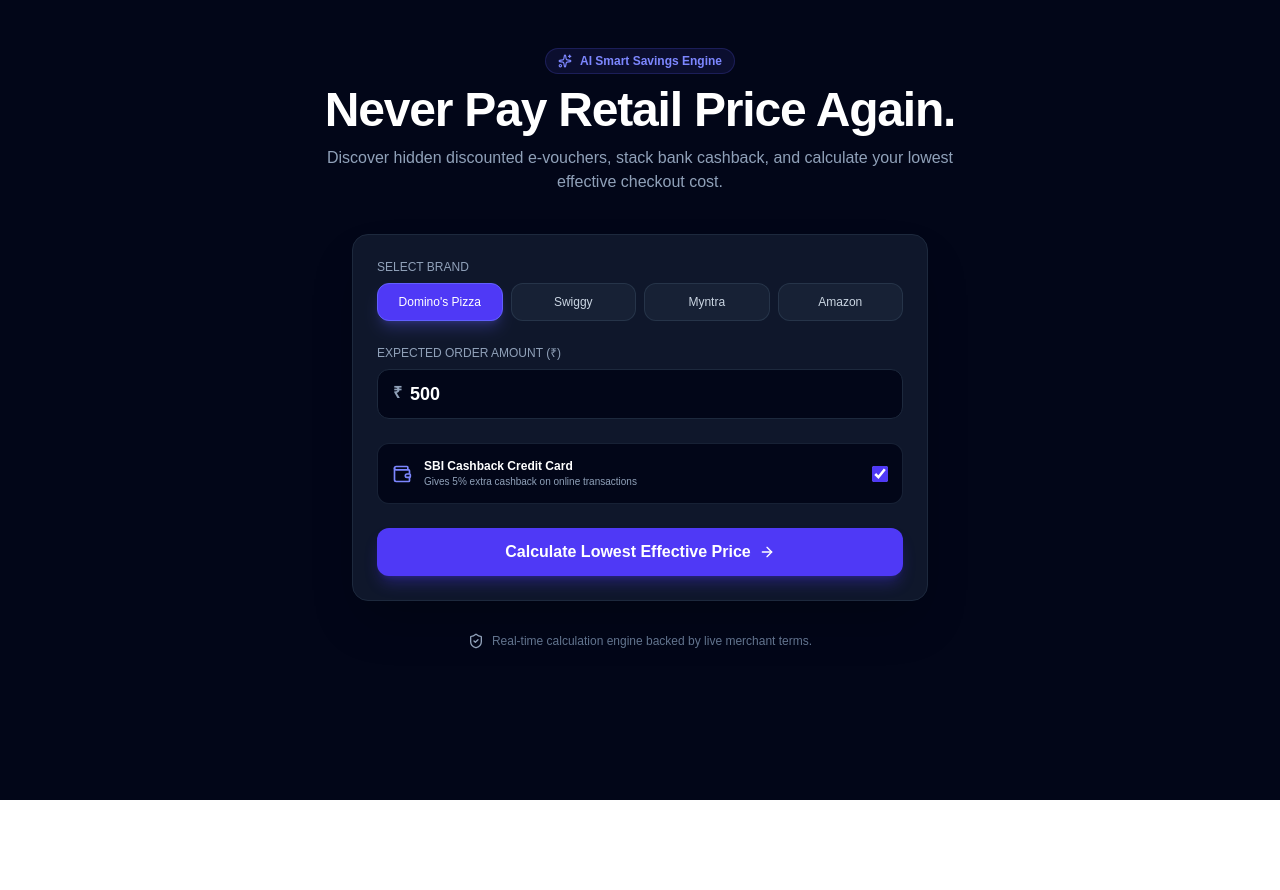
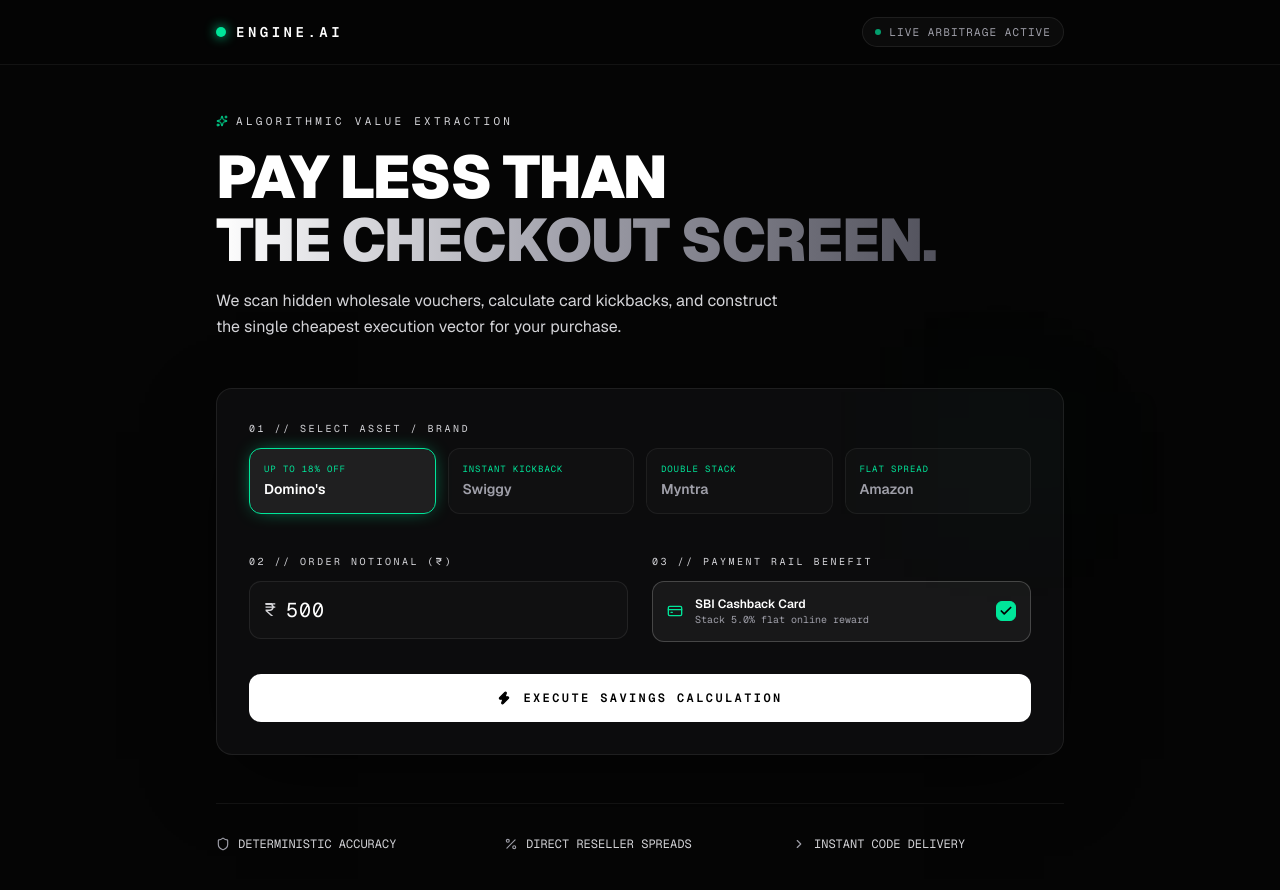
Before and after one commit to ashishsuresh02/savings-engine, a Next.js app: page / in a window 1280 px wide. Shown: the top 890 px of the page. Before the commit the page ends 800 px from the top, so only its background shows below. Built offline with nearby package versions, Linux system fonts and the light colour scheme.

Commit message:
added page

```diff
--- a/src/app/page.tsx
+++ b/src/app/page.tsx
@@ -1,13 +1,37 @@
 'use client';
 
 import { useState } from 'react';
-import { ArrowRight, CheckCircle2, ShieldCheck, Sparkles, TrendingDown, Wallet } from 'lucide-react';
+import {
+  ArrowUpRight,
+  CreditCard,
+  Percent,
+  Shield,
+  Sparkles,
+  Zap,
+  Check,
+  ChevronRight
+} from 'lucide-react';
 
-const POPULAR_BRANDS = [
-  { name: "Domino's Pizza", slug: "dominos", category: "Food" },
-  { name: "Swiggy", slug: "swiggy", category: "Food Delivery" },
-  { name: "Myntra", slug: "myntra", category: "Fashion" },
-  { name: "Amazon", slug: "amazon", category: "Shopping" },
+interface CalculationResult {
+  brandName: string;
+  originalCart: number;
+  bestRoute: 'VOUCHER' | 'COUPON' | 'STACKED';
+  bestEffectiveCost: number;
+  totalSavings: number;
+  breakdown: {
+    couponCut: number;
+    voucherCut: number;
+    cardCashback: number;
+    couponCode: string | null;
+    buyUrl: string;
+  };
+}
+
+const BRANDS = [
+  { name: "Domino's", slug: "dominos", tag: "UP TO 18% OFF" },
+  { name: "Swiggy", slug: "swiggy", tag: "INSTANT KICKBACK" },
+  { name: "Myntra", slug: "myntra", tag: "DOUBLE STACK" },
+  { name: "Amazon", slug: "amazon", tag: "FLAT SPREAD" },
 ];
 
 export default function Home() {
@@ -15,9 +39,9 @@ export default function Home() {
   const [cartAmount, setCartAmount] = useState('500');
   const [hasSbiCard, setHasSbiCard] = useState(true);
   const [loading, setLoading] = useState(false);
-  const [result, setResult] = useState<any>(null);
+  const [result, setResult] = useState<CalculationResult | null>(null);
 
-  const handleCalculate = async () => {
+  const calculateSavings = async () => {
     if (!cartAmount || Number(cartAmount) <= 0) return;
     setLoading(true);
     try {
@@ -40,145 +64,221 @@ export default function Home() {
   };
 
   return (
-    <main className="min-h-screen bg-slate-950 text-slate-100 flex flex-col items-center px-4 py-12">
-      {/* Header */}
-      <div className="max-w-2xl text-center space-y-3 mb-10">
-        <div className="inline-flex items-center gap-2 px-3 py-1 rounded-full bg-indigo-500/10 border border-indigo-500/20 text-indigo-400 text-xs font-semibold">
-          <Sparkles className="w-3.5 h-3.5" />
-          AI Smart Savings Engine
+    <div className="min-h-screen bg-[#050505] text-[#EDEDED] selection:bg-[#00E599] selection:text-black font-sans antialiased relative overflow-hidden">
+      {/* Background Radial Glow */}
+      <div className="absolute top-0 left-1/2 -translate-x-1/2 w-[600px] h-[300px] bg-gradient-to-b from-[#18181b] to-transparent blur-[120px] pointer-events-none -z-10" />
+
+      {/* Navigation Bar */}
+      <header className="border-b border-white/[0.06] backdrop-blur-md sticky top-0 z-50 bg-[#050505]/70">
+        <div className="max-w-4xl mx-auto px-6 h-16 flex items-center justify-between">
+          <div className="flex items-center gap-2.5">
+            <div className="w-2.5 h-2.5 bg-[#00E599] rounded-full shadow-[0_0_12px_#00E599]" />
+            <span className="font-mono text-sm tracking-[0.25em] font-semibold uppercase text-white">
+              ENGINE.AI
+            </span>
           </div>
-        <h1 className="text-4xl font-extrabold tracking-tight sm:text-5xl text-white">
-          Never Pay Retail Price Again.
+          <div className="flex items-center gap-2 text-[11px] font-mono tracking-widest text-zinc-400 bg-white/[0.03] border border-white/[0.08] px-3 py-1.5 rounded-full">
+            <span className="w-1.5 h-1.5 rounded-full bg-emerald-400 animate-pulse" />
+            LIVE ARBITRAGE ACTIVE
+          </div>
+        </div>
+      </header>
+
+      {/* Main Terminal Container */}
+      <main className="max-w-4xl mx-auto px-6 pt-12 pb-24 space-y-12">
+        {/* Hero Section */}
+        <div className="space-y-4 text-center sm:text-left">
+          <p className="text-[11px] font-mono tracking-[0.3em] uppercase text-zinc-300 flex items-center justify-center sm:justify-start gap-2">
+            <Sparkles className="w-3 h-3 text-[#00E599]" />
+            Algorithmic Value Extraction
+          </p>
+          <h1 className="text-4xl sm:text-6xl font-black tracking-tight text-white uppercase leading-[1.05]">
+            Pay Less Than <br />
+            <span className="text-transparent bg-clip-text bg-gradient-to-r from-white via-zinc-400 to-zinc-600">
+              The Checkout Screen.
+            </span>
           </h1>
-        <p className="text-slate-400 text-sm sm:text-base">
-          Discover hidden discounted e-vouchers, stack bank cashback, and calculate your lowest effective checkout cost.
+          <p className="text-sm sm:text-base text-zinc-300 max-w-xl font-normal leading-relaxed">
+            We scan hidden wholesale vouchers, calculate card kickbacks, and construct the single cheapest execution vector for your purchase.
           </p>
         </div>
 
-      {/* Main Engine Card */}
-      <div className="w-full max-w-xl bg-slate-900 border border-slate-800 rounded-2xl p-6 shadow-2xl space-y-6">
-        {/* Brand Selector */}
-        <div>
-          <label className="block text-xs font-medium text-slate-400 mb-2">SELECT BRAND</label>
-          <div className="grid grid-cols-2 sm:grid-cols-4 gap-2">
-            {POPULAR_BRANDS.map((b) => (
+        {/* The Execution Console (Card) */}
+        <div className="bg-[#0C0C0D] border border-white/[0.08] rounded-2xl p-6 sm:p-8 space-y-8 shadow-[0_24px_80px_-20px_rgba(0,0,0,0.8)] relative">
+          {/* Subtle Ambient Corner Accent */}
+          <div className="absolute top-0 right-0 w-32 h-32 bg-[#00E599]/[0.03] blur-3xl pointer-events-none rounded-tr-2xl" />
+
+          {/* 1. Brand Selection */}
+          <div className="space-y-3">
+            <label className="text-[10px] font-mono tracking-[0.25em] uppercase text-zinc-300 block">
+              01 // SELECT ASSET / BRAND
+            </label>
+            <div className="grid grid-cols-2 sm:grid-cols-4 gap-3">
+              {BRANDS.map((b) => {
+                const active = selectedBrand === b.slug;
+                return (
                   <button
                     key={b.slug}
                     onClick={() => setSelectedBrand(b.slug)}
-                className={`px-3 py-2.5 rounded-xl text-xs font-medium border transition-all text-center ${
-                  selectedBrand === b.slug
-                    ? 'bg-indigo-600 border-indigo-500 text-white shadow-lg shadow-indigo-500/25'
-                    : 'bg-slate-800/60 border-slate-700/60 text-slate-300 hover:bg-slate-800'
+                    className={`relative p-3.5 rounded-xl border text-left transition-all duration-200 ${
+                      active
+                        ? 'bg-white/[0.08] border-[#00E599] text-white shadow-[0_0_20px_-8px_#00E599]'
+                        : 'bg-white/[0.02] border-white/[0.06] text-zinc-400 hover:border-white/[0.15] hover:text-zinc-200'
                     }`}
                   >
-                {b.name}
+                    <div className="text-xs font-mono tracking-widest text-[9px] text-[#00E599] mb-1">
+                      {b.tag}
+                    </div>
+                    <div className="font-semibold text-sm">{b.name}</div>
                   </button>
-            ))}
+                );
+              })}
             </div>
           </div>
 
-        {/* Cart Value Input */}
-        <div>
-          <label className="block text-xs font-medium text-slate-400 mb-2">EXPECTED ORDER AMOUNT (₹)</label>
+          {/* 2. Numerical Input & Toggle Grid */}
+          <div className="grid grid-cols-1 sm:grid-cols-2 gap-6 pt-2">
+            {/* Amount Field */}
+            <div className="space-y-3">
+              <label className="text-[10px] font-mono tracking-[0.25em] uppercase text-zinc-300 block">
+                02 // ORDER NOTIONAL (₹)
+              </label>
               <div className="relative">
-            <span className="absolute left-4 top-3 text-slate-400 font-semibold">₹</span>
+                <span className="absolute left-4 top-1/2 -translate-y-1/2 font-mono text-zinc-300 text-lg">₹</span>
                 <input
                   type="number"
                   value={cartAmount}
                   onChange={(e) => setCartAmount(e.target.value)}
-              className="w-full bg-slate-950 border border-slate-800 rounded-xl py-2.5 pl-8 pr-4 text-white text-lg font-bold focus:outline-none focus:border-indigo-500"
-              placeholder="e.g. 500"
+                  placeholder="500"
+                  className="w-full bg-white/[0.02] border border-white/[0.08] focus:border-[#00E599] rounded-xl py-3.5 pl-9 pr-4 text-xl font-mono text-white tracking-wider outline-none transition-all placeholder:text-zinc-700"
                 />
               </div>
             </div>
 
-        {/* Payment Card Toggle */}
-        <div className="flex items-center justify-between p-3.5 rounded-xl bg-slate-950 border border-slate-800/80">
+            {/* Payment Instrument Toggle */}
+            <div className="space-y-3">
+              <label className="text-[10px] font-mono tracking-[0.25em] uppercase text-zinc-300 block">
+                03 // PAYMENT RAIL BENEFIT
+              </label>
+              <div
+                onClick={() => setHasSbiCard(!hasSbiCard)}
+                className={`cursor-pointer p-3.5 rounded-xl border transition-all flex items-center justify-between ${
+                  hasSbiCard
+                    ? 'bg-white/[0.05] border-white/[0.2] text-white'
+                    : 'bg-white/[0.01] border-white/[0.06] text-zinc-400'
+                }`}
+              >
                 <div className="flex items-center gap-3">
-            <Wallet className="w-5 h-5 text-indigo-400" />
+                  <CreditCard className={`w-4 h-4 ${hasSbiCard ? 'text-[#00E599]' : 'text-zinc-600'}`} />
                   <div>
-              <p className="text-xs font-semibold text-white">SBI Cashback Credit Card</p>
-              <p className="text-[10px] text-slate-400">Gives 5% extra cashback on online transactions</p>
+                    <p className="text-xs font-semibold">SBI Cashback Card</p>
+                    <p className="text-[10px] font-mono text-zinc-400">Stack 5.0% flat online reward</p>
                   </div>
                 </div>
-          <input
-            type="checkbox"
-            checked={hasSbiCard}
-            onChange={(e) => setHasSbiCard(e.target.checked)}
-            className="w-4 h-4 accent-indigo-600 rounded cursor-pointer"
-          />
+                <div className={`w-5 h-5 rounded-md border flex items-center justify-center transition-colors ${
+                  hasSbiCard ? 'bg-[#00E599] border-[#00E599] text-black' : 'border-zinc-700 bg-transparent'
+                }`}>
+                  {hasSbiCard && <Check className="w-3.5 h-3.5 stroke-[3]" />}
                 </div>
-
-        {/* Calculate Action Button */}
-        <button
-          onClick={handleCalculate}
-          disabled={loading}
-          className="w-full bg-indigo-600 hover:bg-indigo-500 text-white font-bold py-3 px-4 rounded-xl transition flex items-center justify-center gap-2 shadow-lg shadow-indigo-600/30"
-        >
-          {loading ? 'Calculating Best Deal...' : 'Calculate Lowest Effective Price'}
-          <ArrowRight className="w-4 h-4" />
-        </button>
-
-        {/* Output Result Card */}
-        {result && (
-          <div className="mt-6 p-5 rounded-xl bg-gradient-to-br from-slate-950 to-indigo-950/40 border border-indigo-500/30 space-y-4">
-            <div className="flex justify-between items-center border-b border-slate-800 pb-3">
-              <span className="text-xs font-semibold text-emerald-400 flex items-center gap-1.5">
-                <CheckCircle2 className="w-4 h-4" /> BEST DEAL FOUND
-              </span>
-              <span className="text-xs text-slate-400 font-mono">Original: ₹{result.originalCart}</span>
               </div>
-
-            <div className="flex items-baseline justify-between">
-              <div>
-                <p className="text-[11px] text-slate-400">Effective Final Cost</p>
-                <p className="text-3xl font-black text-white">₹{result.bestEffectiveCost}</p>
-              </div>
-              <div className="text-right">
-                <p className="text-[11px] text-emerald-400 font-semibold">Total Rupee Savings</p>
-                <p className="text-2xl font-bold text-emerald-400">₹{result.totalSavings}</p>
             </div>
           </div>
 
-            {/* Savings Breakdown */}
-            <div className="bg-slate-900/90 rounded-lg p-3 text-xs space-y-1.5 text-slate-300">
+          {/* Action Trigger Button */}
+          <button
+            onClick={calculateSavings}
+            disabled={loading}
+            className="w-full relative group overflow-hidden bg-white hover:bg-zinc-200 text-black py-4 px-6 rounded-xl font-semibold text-xs font-mono tracking-[0.2em] uppercase transition-all duration-200 active:scale-[0.99] flex items-center justify-center gap-3 disabled:opacity-50"
+          >
+            <Zap className="w-3.5 h-3.5 fill-black" />
+            {loading ? 'COMPUTING MATRICES...' : 'EXECUTE SAVINGS CALCULATION'}
+          </button>
+        </div>
+
+        {/* 3. The Result Terminal (CRED Titanium Receipt Style) */}
+        {result && (
+          <div className="bg-[#09090A] border border-[#00E599]/30 rounded-2xl p-6 sm:p-8 space-y-6 relative shadow-[0_0_60px_-15px_rgba(0,229,153,0.15)] animate-in fade-in slide-in-from-bottom-4 duration-300">
+
+            {/* Top Badge Banner */}
+            <div className="flex items-center justify-between border-b border-white/[0.06] pb-4">
+              <div className="flex items-center gap-2">
+                <span className="w-2 h-2 rounded-full bg-[#00E599]" />
+                <span className="text-[10px] font-mono tracking-[0.2em] uppercase text-[#00E599] font-bold">
+                  OPTIMAL VECTOR: {result.bestRoute}
+                </span>
+              </div>
+              <span className="text-[11px] font-mono text-zinc-400">
+                GROSS: <span className="line-through">₹{result.originalCart}</span>
+              </span>
+            </div>
+
+            {/* Numerical Hero Display */}
+            <div className="grid grid-cols-1 sm:grid-cols-2 gap-6 items-baseline pt-2">
+              <div>
+                <p className="text-[10px] font-mono tracking-[0.2em] text-zinc-300 uppercase">NET EFFECTIVE COST</p>
+                <p className="text-4xl sm:text-5xl font-mono font-black text-white tracking-tight mt-1">
+                  ₹{result.bestEffectiveCost}
+                </p>
+              </div>
+              <div className="sm:text-right">
+                <p className="text-[10px] font-mono tracking-[0.2em] text-[#00E599] uppercase">TOTAL RETAINED YIELD</p>
+                <p className="text-3xl sm:text-4xl font-mono font-bold text-[#00E599] tracking-tight mt-1">
+                  +₹{result.totalSavings}
+                </p>
+              </div>
+            </div>
+
+            {/* The Precision Line Items (Breakdown Ledger) */}
+            <div className="bg-black/60 border border-white/[0.06] rounded-xl p-4 space-y-2.5 font-mono text-xs text-zinc-300">
               {result.breakdown.voucherCut > 0 && (
-                <div className="flex justify-between">
-                  <span>E-Voucher Instant Discount:</span>
-                  <span className="text-emerald-400 font-medium">-₹{result.breakdown.voucherCut}</span>
+                <div className="flex justify-between items-center">
+                  <span className="text-zinc-400">Wholesale Voucher Resale Spread:</span>
+                  <span className="text-[#00E599]">-₹{result.breakdown.voucherCut}</span>
                 </div>
               )}
               {result.breakdown.couponCut > 0 && (
-                <div className="flex justify-between">
-                  <span>Merchant Coupon ({result.breakdown.couponCode}):</span>
-                  <span className="text-emerald-400 font-medium">-₹{result.breakdown.couponCut}</span>
+                <div className="flex justify-between items-center">
+                  <span className="text-zinc-400">Direct Promo Code [{result.breakdown.couponCode}]:</span>
+                  <span className="text-[#00E599]">-₹{result.breakdown.couponCut}</span>
                 </div>
               )}
               {result.breakdown.cardCashback > 0 && (
-                <div className="flex justify-between">
-                  <span>Card Cashback (5%):</span>
-                  <span className="text-indigo-400 font-medium">-₹{result.breakdown.cardCashback}</span>
+                <div className="flex justify-between items-center">
+                  <span className="text-zinc-400">Banking Interchange Kickback (5%):</span>
+                  <span className="text-[#00E599]">-₹{result.breakdown.cardCashback}</span>
                 </div>
               )}
             </div>
 
+            {/* Direct Routing Trigger (CTA) */}
             <a
               href={result.breakdown.buyUrl}
               target="_blank"
               rel="noreferrer"
-              className="block w-full text-center py-2.5 bg-emerald-600 hover:bg-emerald-500 text-white font-bold rounded-lg text-xs transition"
+              className="block w-full text-center py-4 bg-[#00E599] hover:bg-[#00c985] text-black font-mono text-xs font-bold tracking-[0.2em] uppercase rounded-xl transition-all shadow-[0_0_30px_-5px_#00E599] flex items-center justify-center gap-2 group"
             >
-              Claim Deal & Buy Voucher
+              LOCK PRICE & PURCHASE VOUCHER
+              <ArrowUpRight className="w-4 h-4 transition-transform group-hover:translate-x-0.5 group-hover:-translate-y-0.5" />
             </a>
           </div>
         )}
+
+        {/* CRED-Style Trust Stamp Footer */}
+        <div className="pt-8 border-t border-white/[0.06] grid grid-cols-1 sm:grid-cols-3 gap-4 text-center sm:text-left text-zinc-300 text-xs font-mono">
+          <div className="flex items-center justify-center sm:justify-start gap-2">
+            <Shield className="w-3.5 h-3.5 text-zinc-400" />
+            <span>DETERMINISTIC ACCURACY</span>
           </div>
-
-      {/* Trust Footer */}
-      <div className="mt-8 flex items-center gap-2 text-xs text-slate-500">
-        <ShieldCheck className="w-4 h-4 text-slate-400" />
-        Real-time calculation engine backed by live merchant terms.
+          <div className="flex items-center justify-center sm:justify-start gap-2">
+            <Percent className="w-3.5 h-3.5 text-zinc-400" />
+            <span>DIRECT RESELLER SPREADS</span>
+          </div>
+          <div className="flex items-center justify-center sm:justify-start gap-2">
+            <ChevronRight className="w-3.5 h-3.5 text-zinc-400" />
+            <span>INSTANT CODE DELIVERY</span>
+          </div>
         </div>
       </main>
+    </div>
   );
 }
```
Lines whose indentation alone changed are shown as unchanged.
